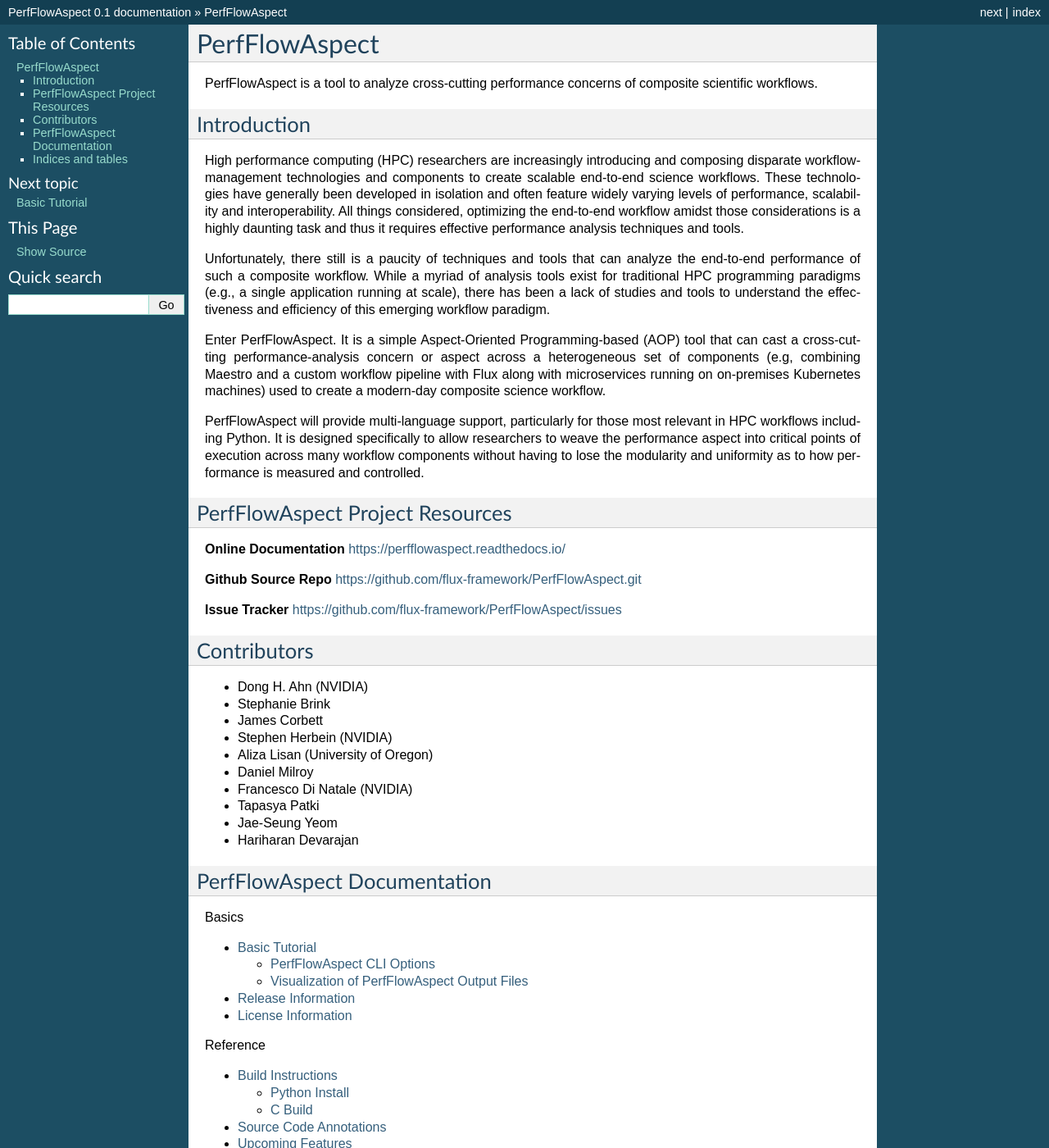
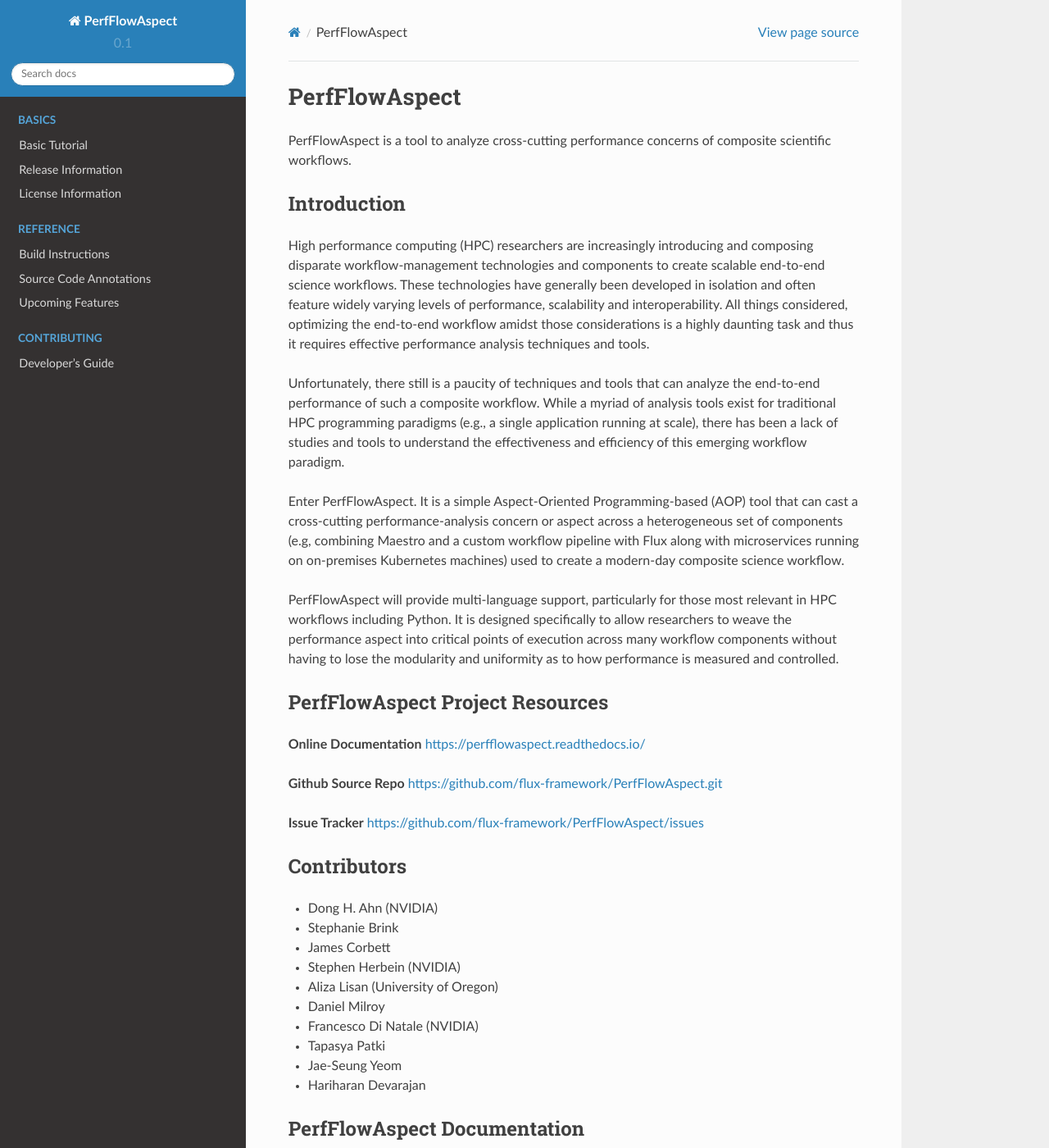
Before and after one commit to flux-framework/PerfFlowAspect, a Sphinx documentation site: the page built from docs/index.rst, in a window 1280 px wide and 1400 px high. Shown: the whole window at 82% size. Built offline with Sphinx 7.4.7 and the Read the Docs theme 2.0.0, drawn with Linux system fonts in a browser that asks for light colours; some of the changed text lies outside the part shown.

Commit message:
fix docs html rendering
- add requirements.txt
- update conf.py

```diff
--- a/docs/conf.py
+++ b/docs/conf.py
@@ -25,7 +25,9 @@ import sys, os
 
 # Add any Sphinx extension module names here, as strings. They can be extensions
 # coming with Sphinx (named 'sphinx.ext.*') or your custom ones.
-extensions = []
+extensions = [
+    'sphinx_rtd_theme'
+]
 
 # Add any paths that contain templates here, relative to this directory.
 templates_path = ['_templates']
@@ -91,7 +93,7 @@ pygments_style = 'sphinx'
 
 # The theme to use for HTML and HTML Help pages.  See the documentation for
 # a list of builtin themes.
-html_theme = 'default'
+html_theme = 'sphinx_rtd_theme'
 
 # Theme options are theme-specific and customize the look and feel of a theme
 # further.  For a list of options available for each theme, see the
--- /dev/null
+++ b/docs/requirements.txt
@@ -0,0 +1,2 @@
+sphinx==7.2.6
+sphinx-rtd-theme==1.3.0
```
Also changed, not shown: .readthedocs.yml.
